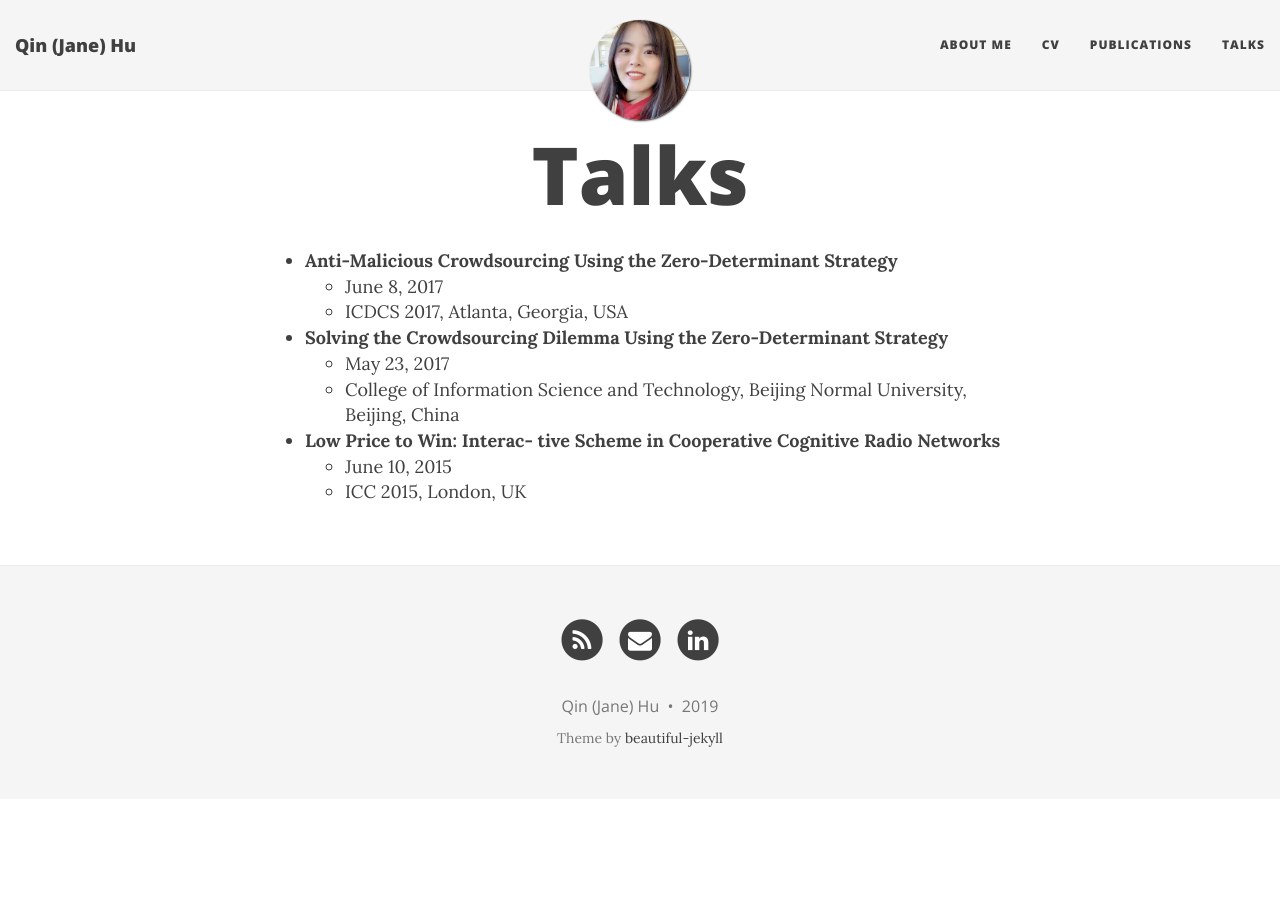
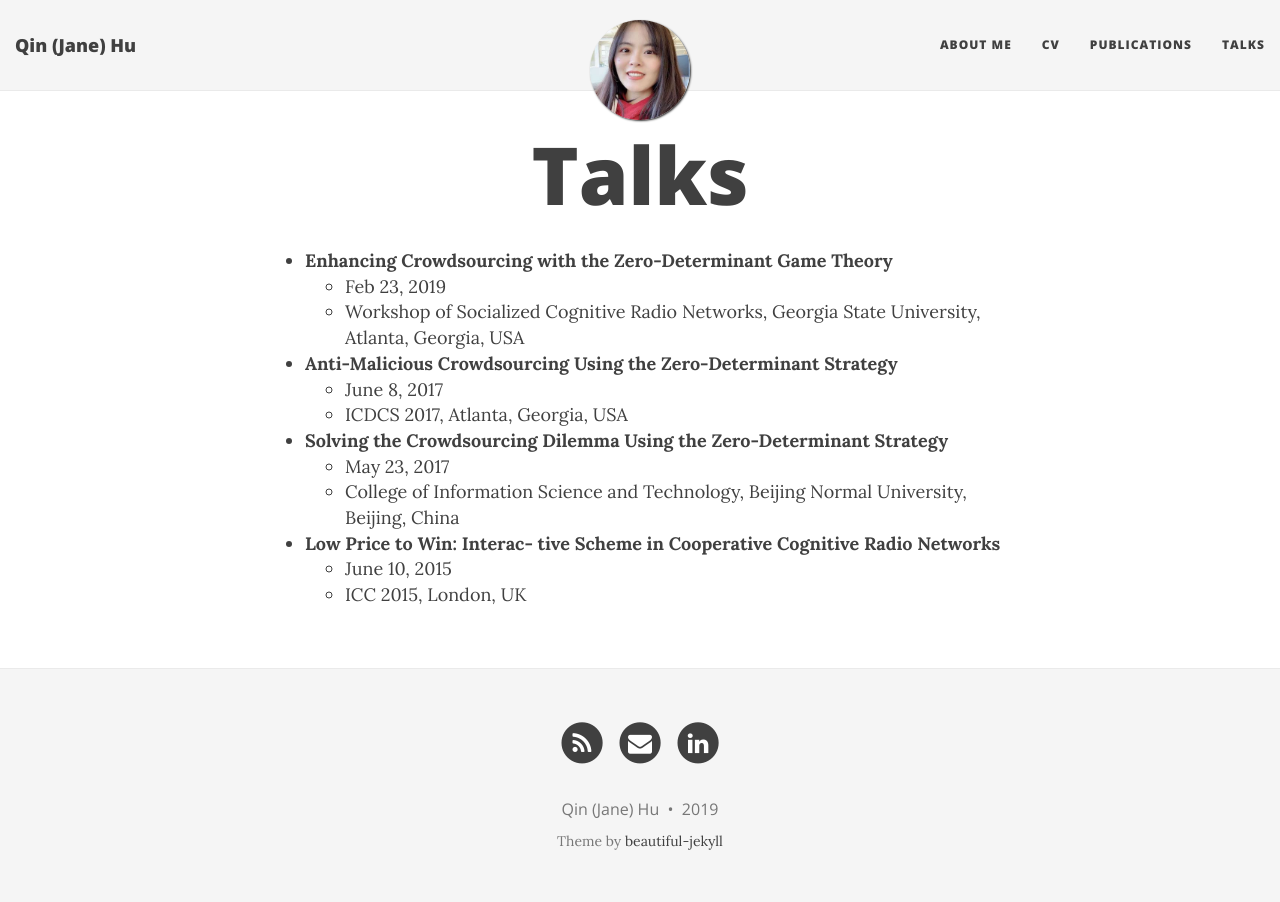
Before and after one commit to qinhu2010/qinhu2010.github.io, a Jekyll site: the page built from talks.md, in a window 1280 px wide. Built offline with Jekyll 4.4.1, drawn with Linux system fonts in a browser that asks for light colours; nearby versions of some CDN libraries.

Commit message:
Update talks.md

```diff
--- a/talks.md
+++ b/talks.md
@@ -3,6 +3,9 @@ layout: page
 title: Talks
 ---
 
+- **Enhancing Crowdsourcing with the Zero-Determinant Game Theory**
+  - Feb 23, 2019
+  - Workshop of Socialized Cognitive Radio Networks, Georgia State University, Atlanta, Georgia, USA
 - **Anti-Malicious Crowdsourcing Using the Zero-Determinant Strategy**
   - June 8, 2017
   - ICDCS 2017, Atlanta, Georgia, USA
```
